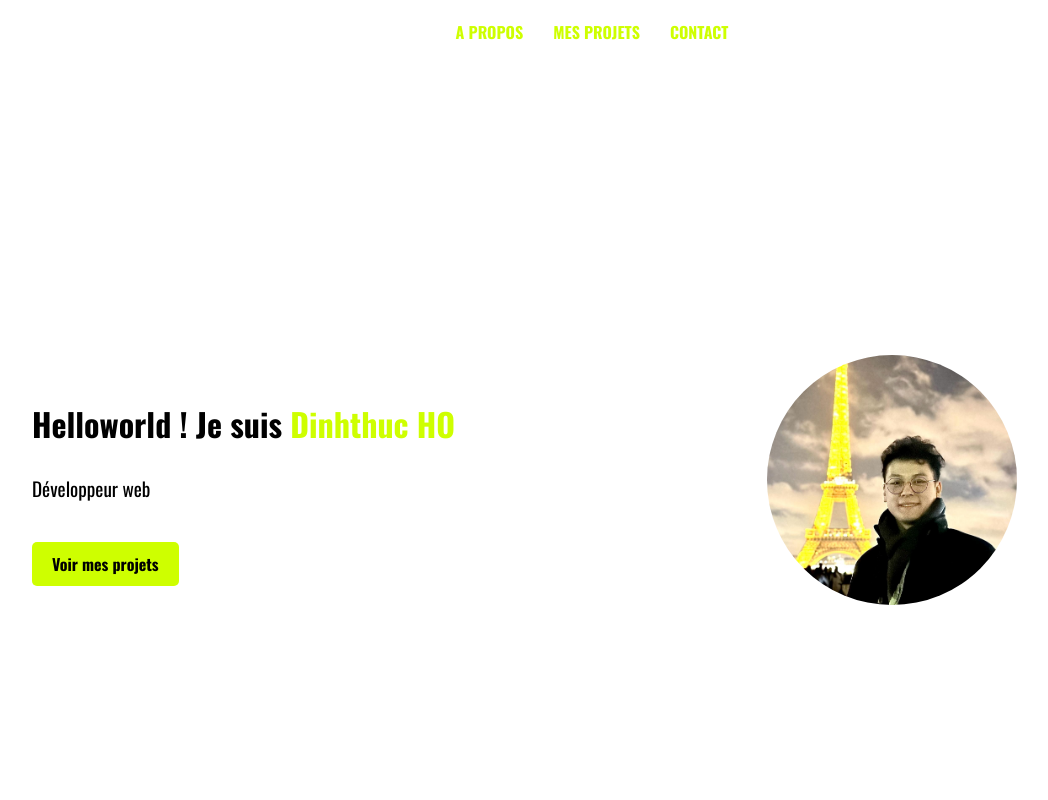
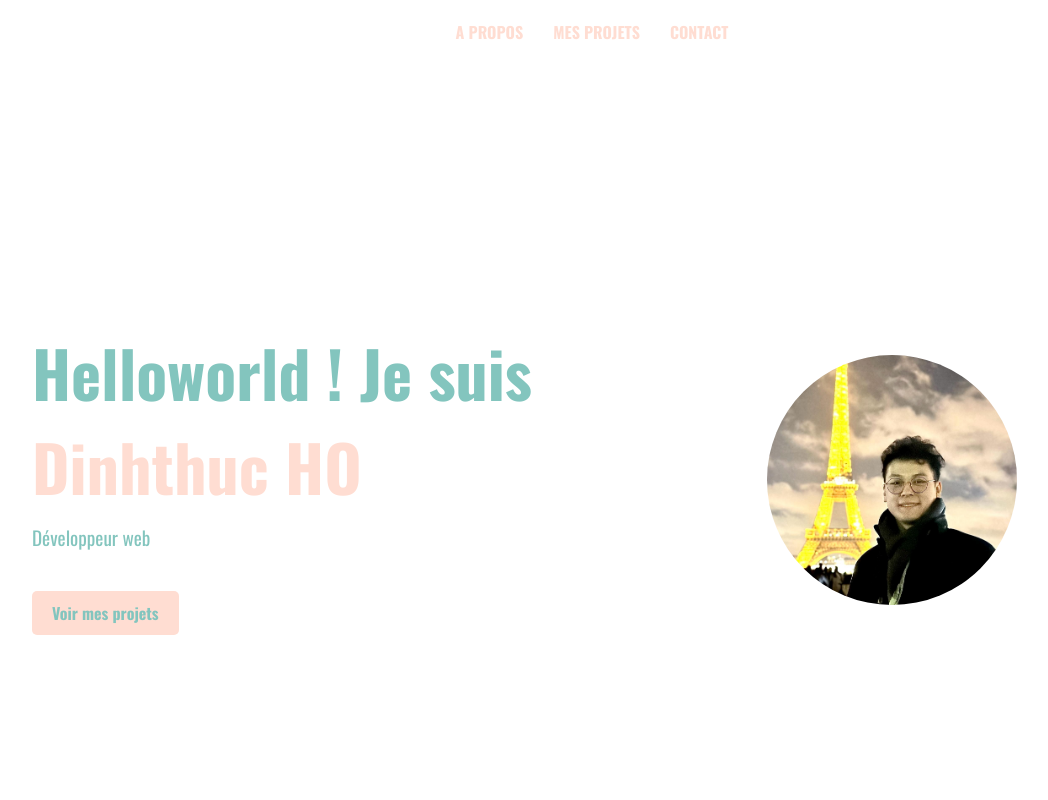
Before and after one commit to jenningsho/portfolio, a plain HTML site: page index.html in a window 1280 px wide. Shown: the top 800 px of the page, without its empty margins (48-1096 px from the left). Drawn offline with nearby package versions, Linux system fonts and the light colour scheme; no server answers; files whose address does not match are found by name.

Commit message:
Correction

```diff
--- a/assets/css/default.css
+++ b/assets/css/default.css
@@ -2,9 +2,10 @@
 
 :root{
     --primary-color: #fff;
-    --text-color: #000;
-    --accent-color: rgb(206, 255, 0);
-    --bg-color: #fff;
+    --text-color: #83C5BE;
+    --accent-color: #FFDDD2;
+    --bg-color: #EDF6F9;
+    --button-color: #E29578;
 }
 
 body{
@@ -21,7 +22,8 @@ html{
 }
 
 h1, h2, h3{
-    margin: 0,
+    margin: 0;
+    font-size: 2rem;
 }
 
 a{
--- a/assets/css/header.css
+++ b/assets/css/header.css
@@ -9,7 +9,7 @@
     align-items: center;
     padding: 0 20px;
     z-index: 1000;
-
+    background: red;
 }
 
 /* LOGO */
@@ -56,6 +56,7 @@
 /* MENU */
 .navbar__menu{
     position: fixed;
+    z-index: 1000;
     top: 0;
     right: -100%;
     width: 100%;
@@ -66,7 +67,7 @@
     justify-content: center;
     align-items: center;
     transition: right 0.4s ease;
-    margin-top: 20px;
+    padding: 20px;
 }
 
 .navbar__menu li{
@@ -79,11 +80,33 @@
     color: var(--accent-color);
     text-transform: uppercase;
     transition: color 0.3s ease;
+    position: relative;
+    display: inline-block; /* important pour que le ::after corresponde au texte */
+
 }
 
-.navbar__menu a:hover{
-    color: white;
+.navbar__menu a::after {
+    content: "";
+    position: absolute;
+    left: 0;
+    bottom: -5px; /* distance entre texte et trait */
+    width: 0%;
+    height: 2px; /* épaisseur du trait */
+    background-color: var(--text-color); /* couleur du trait */
+    transition: width 0.3s ease;
 }
+
+.navbar__menu a:hover::after {
+    width:100%; /* le trait s'étend sur toute la largeur du lien */
+}
+
+.navbar__menu a:hover {
+    color: var(--text-color); /* optionnel : changer couleur texte au hover */
+}
+
+
+
+
 
 /* MENU OUVERT */
 .nav-active{
@@ -114,7 +137,7 @@
         position: fixed;
         width: auto;
         height: auto;
-        background: transparent;
+        background: white;
         flex-direction: row;
         top: 0;
         left: 0;
--- a/assets/css/landing.css
+++ b/assets/css/landing.css
@@ -19,7 +19,6 @@
 }
 
 .hero__content h1{
-    font-size: 2rem;
     font-weight: bold;
 }
 
@@ -37,7 +36,6 @@
     padding: 10px 20px;
     font-size: 1rem;
     background: var(--accent-color);
-    color: #000;
     text-decoration: none;
     font-weight: bold;
     margin-top: 20px;
@@ -46,7 +44,7 @@
 }
 
 .btn:hover{
-    background: #ffc107;
+    background: var(--button-color);
 }
 
 .hero__image img{
@@ -77,6 +75,10 @@
         gap: 30px;
     }
 
+    .hero__content h1{
+        font-size: 4rem;
+    }
+
     .hero__image{
         flex: 1;
         display: flex;
--- a/assets/css/projects.css
+++ b/assets/css/projects.css
@@ -47,6 +47,10 @@
     box-shadow: 0px 5px 10px rgba(255, 255, 255, 0.1);
     text-align: left;
     transition: transform 0.3 ease;
+    min-height: 300px;
+    display: flex;
+    flex-direction: column;
+    justify-content: space-between;
 }
 
 .project-card:hover{
--- a/index.html
+++ b/index.html
@@ -82,7 +82,7 @@
                     <img src="assets/img/outlook.svg" alt="Outlook">
                 </a>
                 <a href="https://www.linkedin.com/in/" target="_blank" class="contact__icon">
-                    <img src="assets/img/linkedin.svg" alt="LinkedIn">
+                    <img src="assets/img/linkedin.svg" alt="Linkedin">
                 </a>
                 <a href="https://github.com/jenningsho" target="_blank" class="contact__icon">
                     <img src="assets/img/github.svg" alt="Github">
```
Also changed, not shown: 1 other file.
